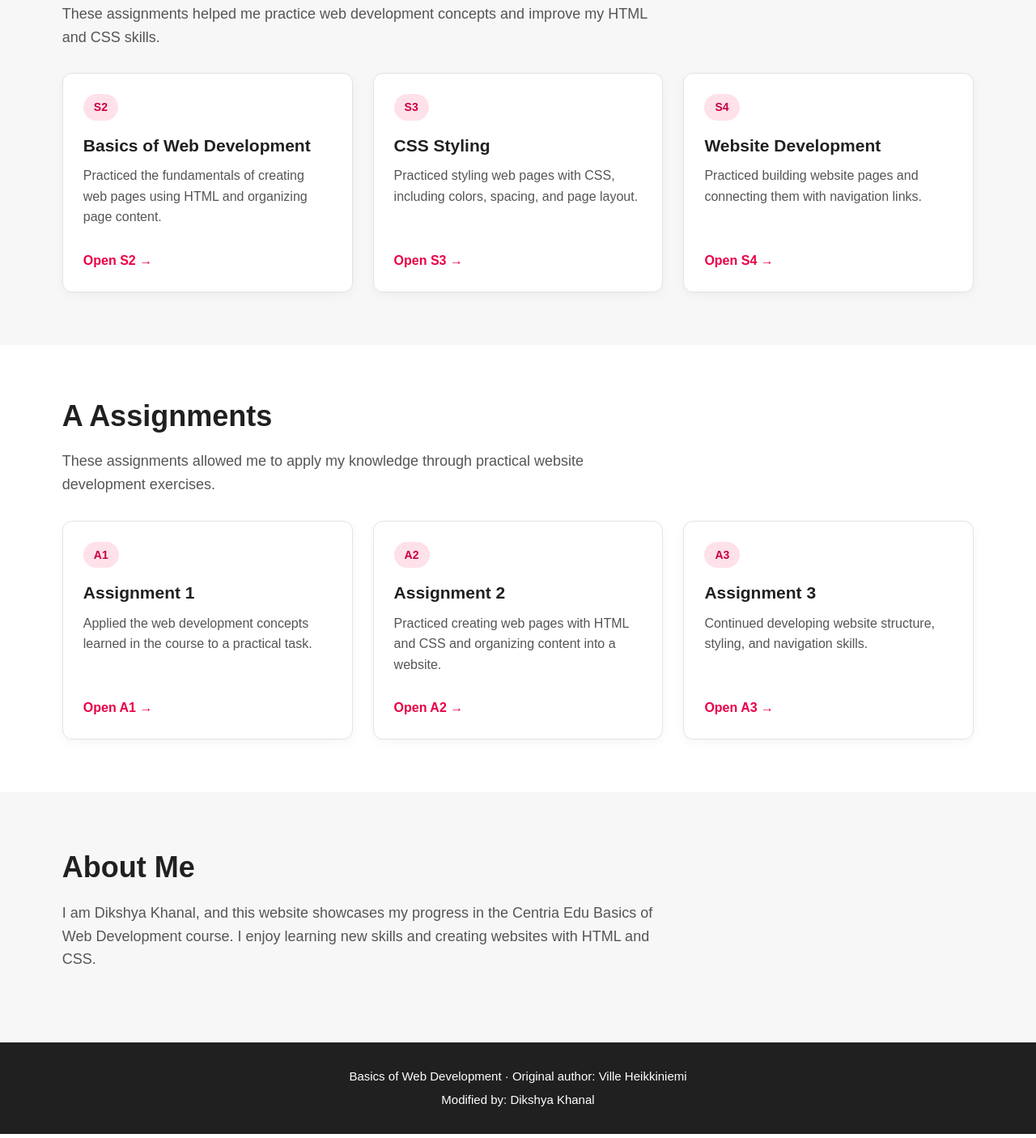
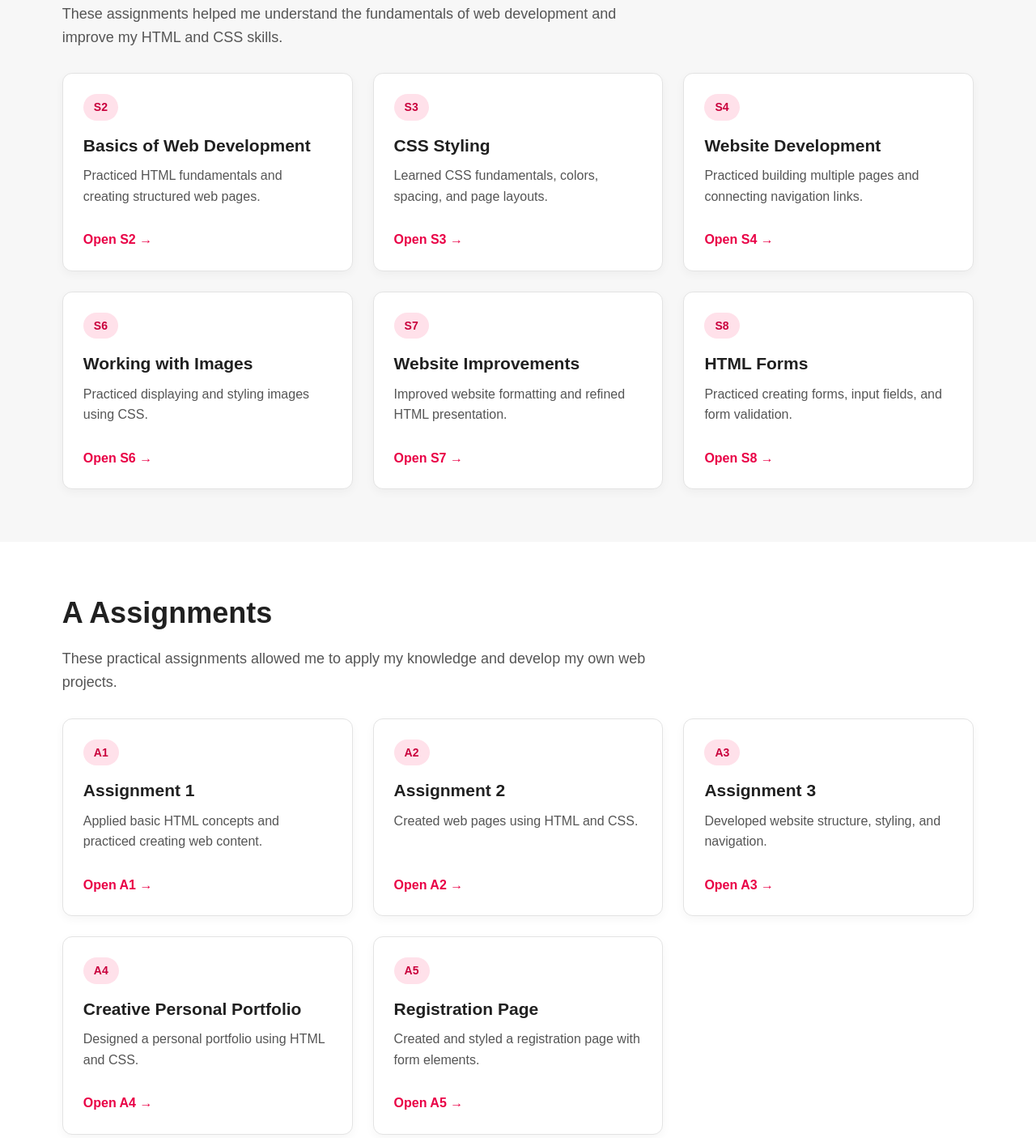
Before and after one commit to dikshhuu/S2-BasicsOfWebDevelopment, a plain HTML site: page index.html in a window 1280 px wide. Shown: the part 824-2229 px from the top of the page at 81% size. Drawn offline with Linux system fonts and the light colour scheme.

Commit message:
Revise text content in index.html
Updated text content across various sections to enhance clarity and detail.

```diff
--- a/index.html
+++ b/index.html
@@ -7,15 +7,19 @@
 
 <!DOCTYPE html>
 <html lang="en">
+
 <head>
     <meta charset="UTF-8">
     <meta name="viewport" content="width=device-width, initial-scale=1.0">
     <meta name="author" content="Dikshya Khanal">
     <meta name="description" content="My web development assignments and learning journey.">
+
     <title>My Web Development Portfolio | Dikshya Khanal</title>
+
     <link rel="icon" href="favicon.ico">
     <link rel="stylesheet" href="style.css">
 </head>
+
 <body>
 
     <header class="site-header">
@@ -30,6 +34,8 @@
     </header>
 
     <main>
+
+        <!-- Hero Section -->
         <section class="hero" id="home">
             <p class="eyebrow">MY WEB DEVELOPMENT JOURNEY</p>
 
@@ -38,7 +44,7 @@
             <p class="hero-text">
                 Welcome to my web development portfolio. Here, you can
                 explore the assignments I have completed while learning
-                HTML, CSS, website design, and responsive layouts.
+                HTML, CSS, website design, forms, and responsive layouts.
             </p>
 
             <a class="start-button" href="#s-assignments">
@@ -46,11 +52,14 @@
             </a>
         </section>
 
+        <!-- S Assignments -->
         <section class="assignment-section" id="s-assignments">
+
             <h2>S Assignments</h2>
+
             <p class="section-description">
-                These assignments helped me practice web development
-                concepts and improve my HTML and CSS skills.
+                These assignments helped me understand the fundamentals
+                of web development and improve my HTML and CSS skills.
             </p>
 
             <div class="assignment-grid">
@@ -58,41 +67,56 @@
                 <article class="assignment-card">
                     <span class="assignment-number">S2</span>
                     <h3>Basics of Web Development</h3>
-                    <p>
-                        Practiced the fundamentals of creating web pages
-                        using HTML and organizing page content.
-                    </p>
+                    <p>Practiced HTML fundamentals and creating structured web pages.</p>
                     <a href="s2/">Open S2 →</a>
                 </article>
 
                 <article class="assignment-card">
                     <span class="assignment-number">S3</span>
                     <h3>CSS Styling</h3>
-                    <p>
-                        Practiced styling web pages with CSS, including
-                        colors, spacing, and page layout.
-                    </p>
+                    <p>Learned CSS fundamentals, colors, spacing, and page layouts.</p>
                     <a href="s3/">Open S3 →</a>
                 </article>
 
                 <article class="assignment-card">
                     <span class="assignment-number">S4</span>
                     <h3>Website Development</h3>
-                    <p>
-                        Practiced building website pages and connecting
-                        them with navigation links.
-                    </p>
+                    <p>Practiced building multiple pages and connecting navigation links.</p>
                     <a href="s4/">Open S4 →</a>
+                </article>
+
+                <article class="assignment-card">
+                    <span class="assignment-number">S6</span>
+                    <h3>Working with Images</h3>
+                    <p>Practiced displaying and styling images using CSS.</p>
+                    <a href="s6/">Open S6 →</a>
+                </article>
+
+                <article class="assignment-card">
+                    <span class="assignment-number">S7</span>
+                    <h3>Website Improvements</h3>
+                    <p>Improved website formatting and refined HTML presentation.</p>
+                    <a href="s7/">Open S7 →</a>
+                </article>
+
+                <article class="assignment-card">
+                    <span class="assignment-number">S8</span>
+                    <h3>HTML Forms</h3>
+                    <p>Practiced creating forms, input fields, and form validation.</p>
+                    <a href="s8/">Open S8 →</a>
                 </article>
 
             </div>
         </section>
 
+        <!-- A Assignments -->
         <section class="assignment-section alternate-section" id="a-assignments">
+
             <h2>A Assignments</h2>
+
             <p class="section-description">
-                These assignments allowed me to apply my knowledge
-                through practical website development exercises.
+                These practical assignments allowed me to apply my
+                knowledge and develop my own web projects.
             </p>
 
             <div class="assignment-grid">
@@ -100,52 +124,64 @@
                 <article class="assignment-card">
                     <span class="assignment-number">A1</span>
                     <h3>Assignment 1</h3>
-                    <p>
-                        Applied the web development concepts learned
-                        in the course to a practical task.
-                    </p>
+                    <p>Applied basic HTML concepts and practiced creating web content.</p>
                     <a href="a1/">Open A1 →</a>
                 </article>
 
                 <article class="assignment-card">
                     <span class="assignment-number">A2</span>
                     <h3>Assignment 2</h3>
-                    <p>
-                        Practiced creating web pages with HTML and CSS
-                        and organizing content into a website.
-                    </p>
+                    <p>Created web pages using HTML and CSS.</p>
                     <a href="a2/">Open A2 →</a>
                 </article>
 
                 <article class="assignment-card">
                     <span class="assignment-number">A3</span>
                     <h3>Assignment 3</h3>
-                    <p>
-                        Continued developing website structure,
-                        styling, and navigation skills.
-                    </p>
+                    <p>Developed website structure, styling, and navigation.</p>
                     <a href="a3/">Open A3 →</a>
+                </article>
+
+                <article class="assignment-card">
+                    <span class="assignment-number">A4</span>
+                    <h3>Creative Personal Portfolio</h3>
+                    <p>Designed a personal portfolio using HTML and CSS.</p>
+                    <a href="a4/">Open A4 →</a>
+                </article>
+
+                <article class="assignment-card">
+                    <span class="assignment-number">A5</span>
+                    <h3>Registration Page</h3>
+                    <p>Created and styled a registration page with form elements.</p>
+                    <a href="a5/">Open A5 →</a>
                 </article>
 
             </div>
         </section>
 
+        <!-- About Me -->
         <section class="about-section" id="about">
+
             <h2>About Me</h2>
+
             <p>
                 I am Dikshya Khanal, and this website showcases my
-                progress in the Centria Edu Basics of Web Development
-                course. I enjoy learning new skills and creating
-                websites with HTML and CSS.
+                learning journey in the Centria Edu Basics of Web
+                Development course. Throughout this course, I have
+                explored HTML, CSS, responsive design, images, and forms.
+                I enjoy learning new skills and turning ideas into
+                creative web experiences.
             </p>
+
         </section>
+
     </main>
 
+    <!-- Footer -->
     <footer>
-        <p>
-            Basics of Web Development · Original author: Ville Heikkiniemi
-        </p>
-        <p>Modified by: Dikshya Khanal</p>
+        <p>Basics of Web Development · Centria Edu</p>
+        <p>Original author: Ville Heikkiniemi</p>
+        <p>Modified by: Dikshya Khanal · 2026</p>
     </footer>
 
 </body>
```
